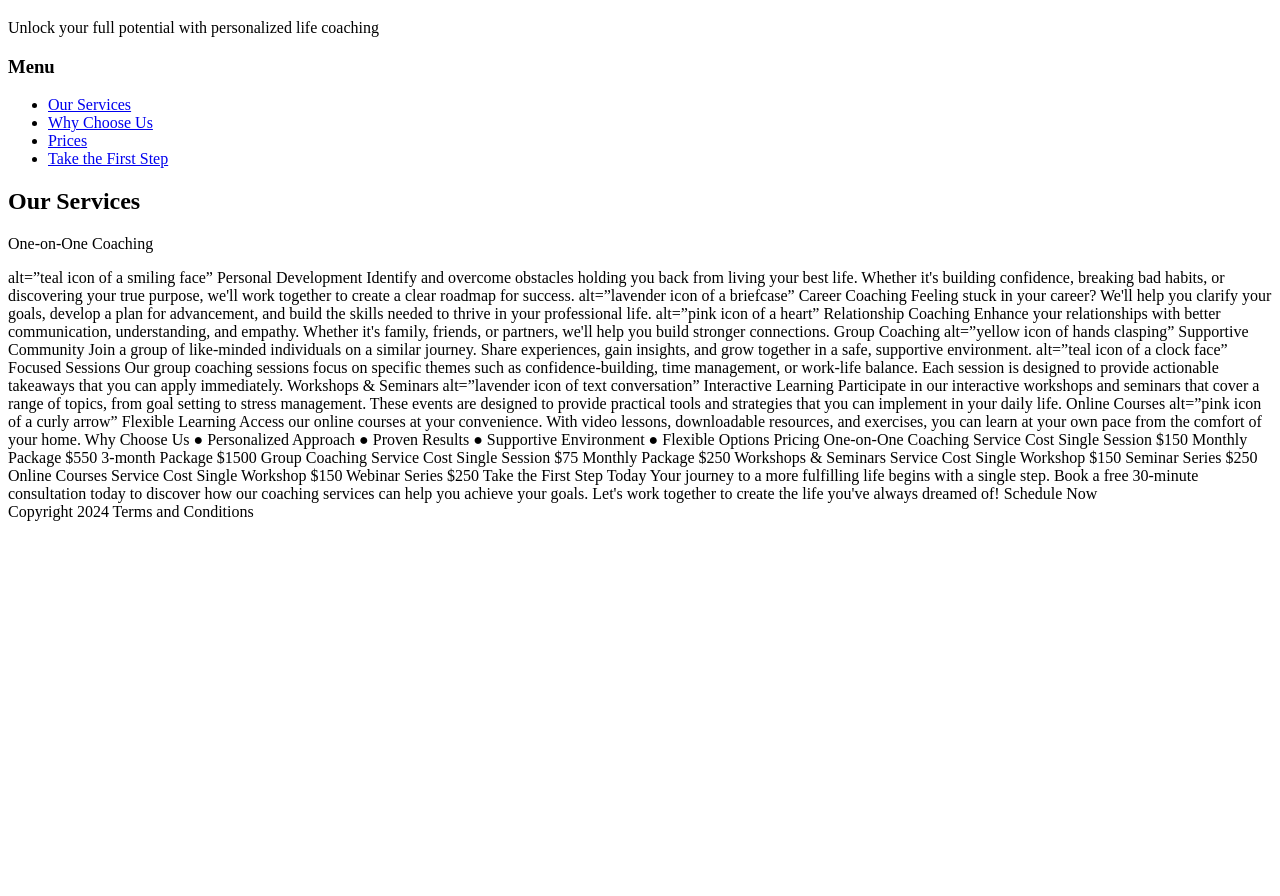
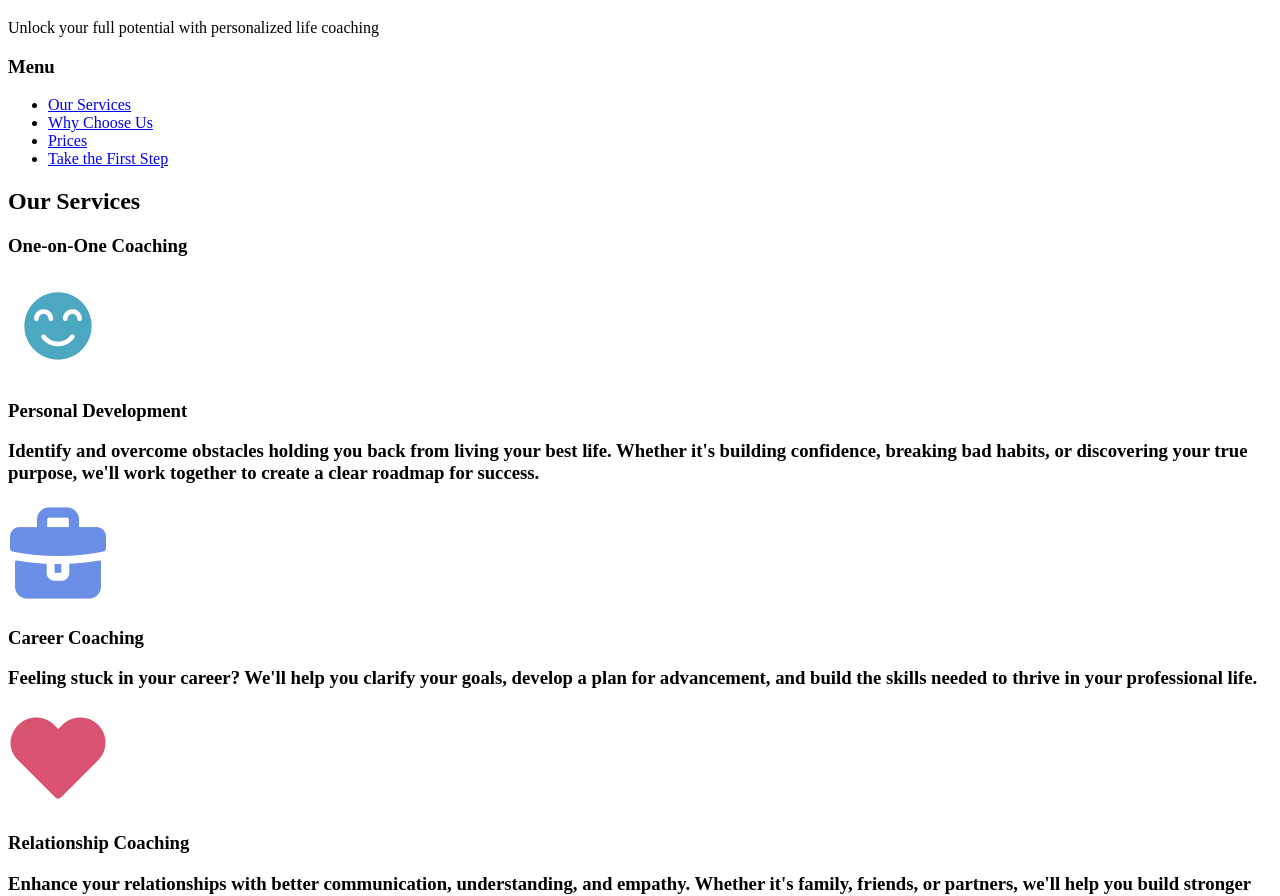
Before and after one commit to Jclarcoding/path-to-success, a plain HTML site: page index.html in a window 1280 px wide. Shown: the part 61-957 px from the top of the page. Before the commit the page ends 800 px from the top, so only its background shows below. Drawn offline with Linux system fonts and the light colour scheme.

Commit message:
one on one section complete

```diff
--- a/index.html
+++ b/index.html
@@ -25,22 +25,30 @@
 
         </header>
         <main>
+            <section class="services">
                 <h2>Our Services</h2>
-        <p>One-on-One Coaching</p>
-alt=”teal icon of a smiling face”
-Personal Development
-Identify and overcome obstacles holding you back from living your best life. Whether it's building confidence, breaking bad habits, or discovering your true purpose, we'll work together to create a clear roadmap for success.
+                <section>
+                    <h3>One-on-One Coaching<h3>
+                    <div id="personal">
+                        <img src="images/personal-development.png" alt="teal icon of a smiling face">
+                        <p>Personal Development</p>
+                        <p>Identify and overcome obstacles holding you back from living your best life. Whether it's building confidence, breaking bad habits, or discovering your true purpose, we'll work together to create a clear roadmap for success.</p>
+                    </div>
 
 
-alt=”lavender icon of a briefcase”
-Career Coaching
-Feeling stuck in your career? We'll help you clarify your goals, develop a plan for advancement, and build the skills needed to thrive in your professional life.
+                    <div id="career">
+                        <img src="images/career-coaching.png" alt="lavender icon of a briefcase">
+                        <p>Career Coaching</p>
+                        <p>Feeling stuck in your career? We'll help you clarify your goals, develop a plan for advancement, and build the skills needed to thrive in your professional life.</p>
+                    </div>
 
 
-alt=”pink icon of a heart”
-Relationship Coaching
-Enhance your relationships with better communication, understanding, and empathy. Whether it's family, friends, or partners, we'll help you build stronger connections.
-
+                    <div id="relationship">
+                        <img src="images/relationship-coaching.png" alt="pink icon of a heart">
+                        <p>Relationship Coaching</p>
+                        <p>Enhance your relationships with better communication, understanding, and empathy. Whether it's family, friends, or partners, we'll help you build stronger</p>
+                    </div>
+                </section>
                 Group Coaching
 
                 alt=”yellow icon of hands clasping”
@@ -63,7 +71,7 @@ Online Courses
                 alt=”pink icon of a curly arrow”
                 Flexible Learning
                 Access our online courses at your convenience. With video lessons, downloadable resources, and exercises, you can learn at your own pace from the comfort of your home.
-
+            </section>
 Why Choose Us
 ●	Personalized Approach
 ●	Proven Results
```
Lines whose indentation alone changed are shown as unchanged.
